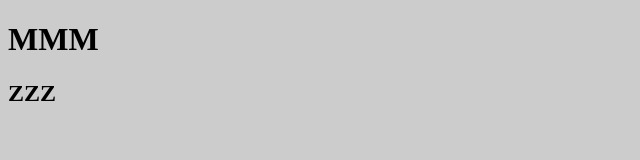
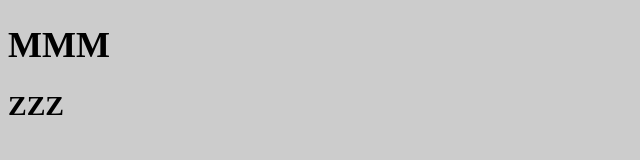
Before and after one commit to yi-xh/TJD10103, a plain HTML site: page index.html in a window 1280 px wide. Shown: the whole page, without its empty margins (0-640 px from the left). Drawn offline with Linux system fonts and the light colour scheme.

Commit message:
修改CSS

```diff
--- a/style.css
+++ b/style.css
@@ -1,3 +1,11 @@
 body {
     background-color: #ccc;
 }
+
+h1 {
+    font-size: 36px;
+}
+
+h2 {
+    font-size: 28px;
+}
```
